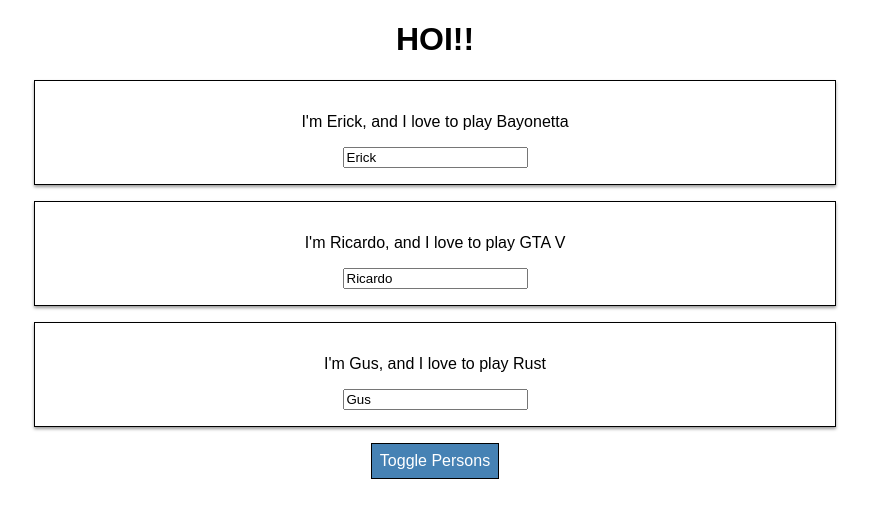
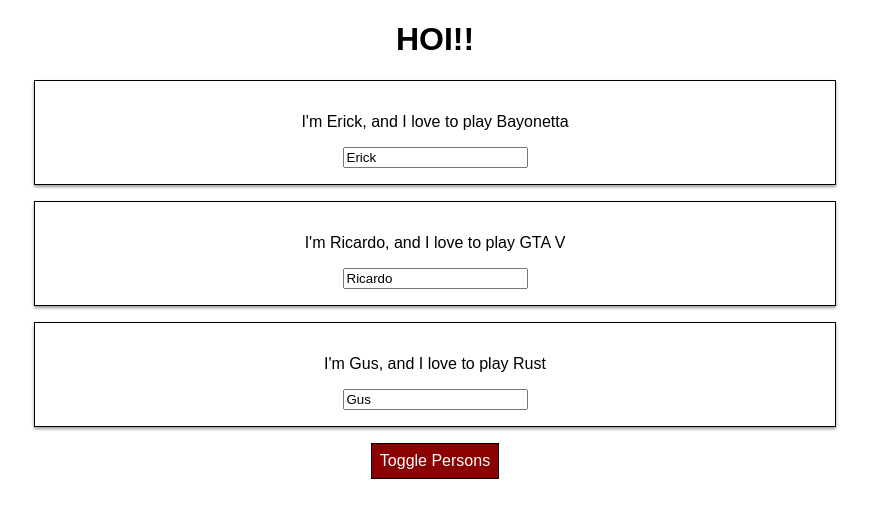
Before and after one commit to Shubidubi15/ReactPractice, a React (Create React App) app in the folder react-guide/: page / in a window 1280 px wide. Shown: the top 518 px of the page, without its empty margins (205-1074 px from the left). Built offline with nearby package versions, Linux system fonts and the light colour scheme.

Commit message:
Styling with radium

```diff
--- a/react-guide/package.json
+++ b/react-guide/package.json
@@ -3,6 +3,7 @@
   "version": "0.1.0",
   "private": true,
   "dependencies": {
+    "radium": "^0.22.0",
     "react": "^16.2.0",
     "react-dom": "^16.2.0",
     "react-scripts": "1.1.0"
--- a/react-guide/src/App.css
+++ b/react-guide/src/App.css
@@ -1,3 +1,12 @@
 .App {
   text-align: center;
 }
+
+.Red{
+  color: darkred;
+}
+
+.Bold{
+  font-weight: bold;
+  text-decoration-line: underline;
+}
--- a/react-guide/src/App.js
+++ b/react-guide/src/App.js
@@ -1,6 +1,7 @@
 import React, { Component, createElement } from 'react';
 import './App.css';
-import Person from './Components/Person/Person'
+import Person from './Components/Person/Person';
+import Radium from 'radium';
 
 class App extends Component {
     state = {
@@ -39,17 +40,25 @@ class App extends Component {
 
   render() {
     const style = {
-      backgroundColor: 'steelblue',
+      backgroundColor: 'limegreen',
       font: 'inherit',
       border: '1px solid black',
       padding: '8px',
       color: 'white',
-      cursor: 'pointer'
+      cursor: 'pointer',
+      ':hover': {
+        backgroundColor: 'steelblue'
+      }
     }
 
+    style.backgroundColor = this.state.show ? 'darkred' : 'limegreen';
+    style[':hover'] = this.state.show ? { backgroundColor: 'limegreen'} : { backgroundColor: 'darkred'};
+    let classes = [];
+    this.state.persons.length <= 2 ? classes.push('Red') : null;
+    this.state.persons.length <= 1 ? classes.push('Bold') : null;
     return (
       <div className="App">
-        <h1>HOI!!</h1>
+        <h1 className={classes.join(' ')}>HOI!!</h1>
         {
           this.state.show &&
           <div >
@@ -66,4 +75,4 @@ class App extends Component {
   }
 }
 
-export default App;
+export default Radium(App);
```
Also changed, not shown: 1 other file (tests, documents, lock files or other folders).
